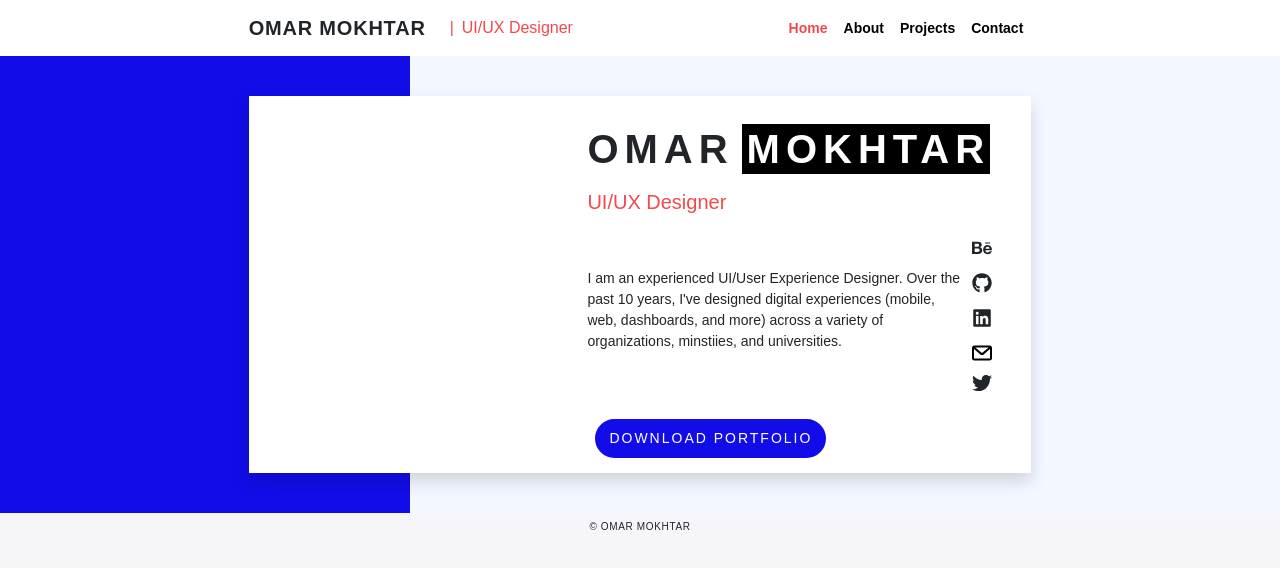
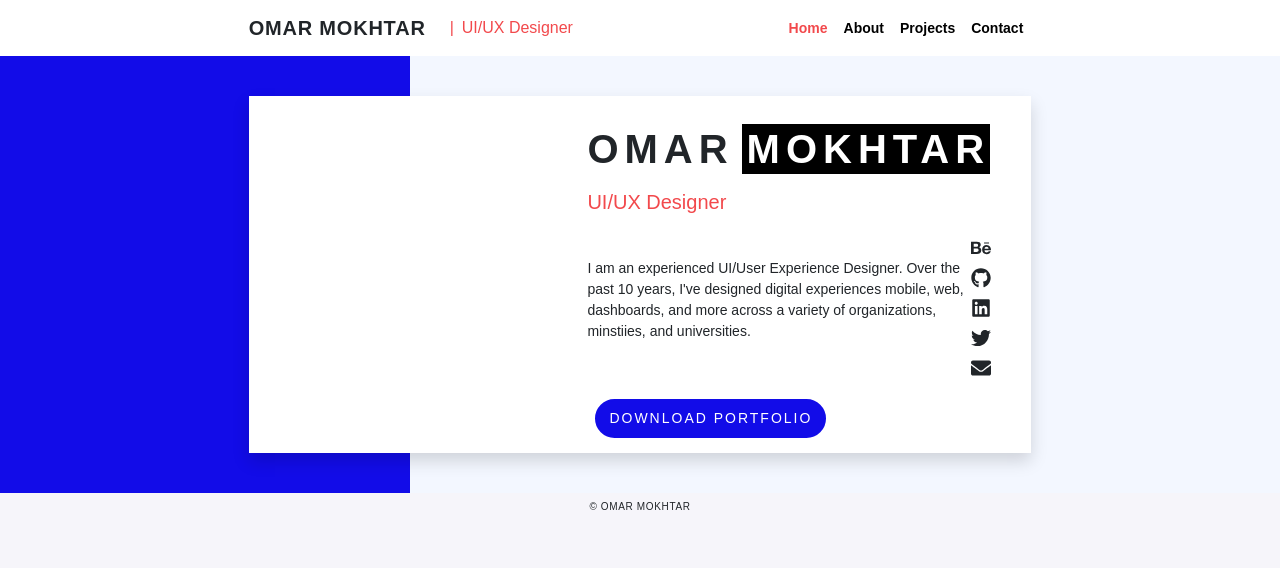
Before and after one commit to omarmok/my-react-webSite, a Next.js app: page / in a window 1280 px wide. Shown: the top 568 px of the page. Built offline with nearby package versions, Linux system fonts and the light colour scheme.

Commit message:
font icon
https://react-icons.github.io/react-icons/search?q=twitter

```diff
--- a/pages/_app.js
+++ b/pages/_app.js
@@ -3,13 +3,14 @@ import AOS from "aos";
 import axios from "axios";
 import "aos/dist/aos.css";
 import 'bootstrap/dist/css/bootstrap.css'
-import { library } from '@fortawesome/fontawesome-svg-core'
-import { fab,fas } from '@fortawesome/free-brands-svg-icons'
+import "@fortawesome/fontawesome-svg-core/styles.css"; // import Font Awesome CSS
+import { config } from "@fortawesome/fontawesome-svg-core";
 import { AnimatePresence } from "framer-motion";
 import { faCheckSquare, faCoffee } from '@fortawesome/free-solid-svg-icons'
 import '../styles/globals.scss'
 import Layouts from '../components/Layouts'
-library.add(fab, faCheckSquare, faCoffee)
+config.autoAddCss = false;
+
 function MyApp({ Component, pageProps }) {
 
   useEffect(() => {
--- a/pages/index.js
+++ b/pages/index.js
@@ -1,9 +1,8 @@
 import Head from 'next/head'
-import 'bootstrap/dist/css/bootstrap.css';
+import 'bootstrap/dist/css/bootstrap.css'
 import Image from 'next/image'
 import photo from '../public/images/omar.png'
-import { FontAwesomeIcon } from '@fortawesome/react-fontawesome'
-
+import { FaTwitter,FaBehance,FaGithub,FaEnvelope,FaLinkedin } from 'react-icons/fa';
 
 export default function Home() {
   return (
@@ -40,19 +39,16 @@ export default function Home() {
               <div className="mt-3 d-flex align-items-center discraption">
                 <p>
                 I am an experienced UI/User Experience Designer.
-Over the past 10 years, I've designed digital experiences (mobile, web, dashboards, and more) across a variety of organizations, minstiies, and universities.
+Over the past 10 years, I've designed digital experiences mobile, web, dashboards, and more across a variety of organizations, minstiies, and universities.
                 </p>
 
                   <div className="socialIcon" >
-                  <a href="https://www.behance.net/Omar_Mokhtar" title="behance">  <FontAwesomeIcon icon={['fab', 'behance']} /></a>
-                  <a href="https://github.com/omarmok" title="github">  <FontAwesomeIcon icon={['fab', 'github']} /></a>
-                  <a href="https://www.linkedin.com/in/omarmokhtar22/" title="linkedin">  <FontAwesomeIcon icon={['fab', 'linkedin']} /></a>
-                  <a href="mailto:sal_fagomy22@hotmail.com" title="envelope">
+                  <a href="https://www.behance.net/Omar_Mokhtar" title="twitter">  <FaBehance /></a>
+                  <a href="https://github.com/omarmok" title="twitter">  <FaGithub /></a>
+                  <a href="https://www.linkedin.com/in/omarmokhtar22/" title="linkedin">  <FaLinkedin /></a>
+                  <a href="https://twitter.com/al_fagomy22" title="twitter">  <FaTwitter /></a>
+                  <a href="mailto:al_fagomy22@hotmail.com" >  <FaEnvelope /></a>
 
-                <img src="/images/envelope.svg"/>
-
-      </a>
-                  <a href="https://twitter.com/al_fagomy22" title="twitter">  <FontAwesomeIcon icon={['fab', 'twitter']} /></a>
                     </div>
 
 
--- a/styles/_Projects.scss
+++ b/styles/_Projects.scss
@@ -1,3 +1,14 @@
+
+
+.project{
+.mainpagetitle{
+  margin-bottom:0;
+}
+  &__description{
+    font-size: 20px;
+    margin-bottom: 70px;
+  }
+}
 
 .portfolio-item {
     border-radius: 5px;
@@ -113,12 +124,12 @@
     text-align: center;
     color: #fff;
     display: inline-block;
-    background: orange;
+    background: #120ce8;
     -webkit-transition: all 0.5s ease;
     transition: all 0.5s ease;
   }
 
   .portfolio-item .portfolio-links a:hover {
 
-            box-shadow:0 0 0 10px rgb(255 87 34 / 36%), 0 0 0 20px rgb(243 208 197);
+    box-shadow: 0 0 0 10px rgb(157 154 255), 0 0 0 20px #cfceff;
   }
```
Also changed, not shown: package.json (+6 -2 lines), pages/Projects.js (+13 -4 lines), 1 other file (tests, documents, lock files or other folders).
